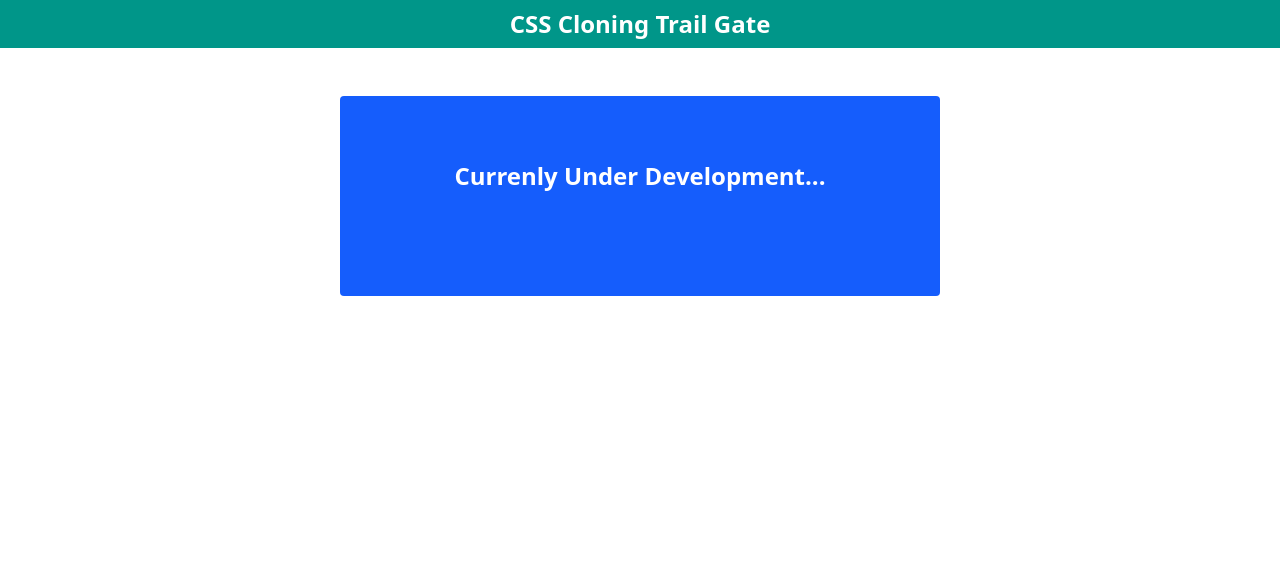
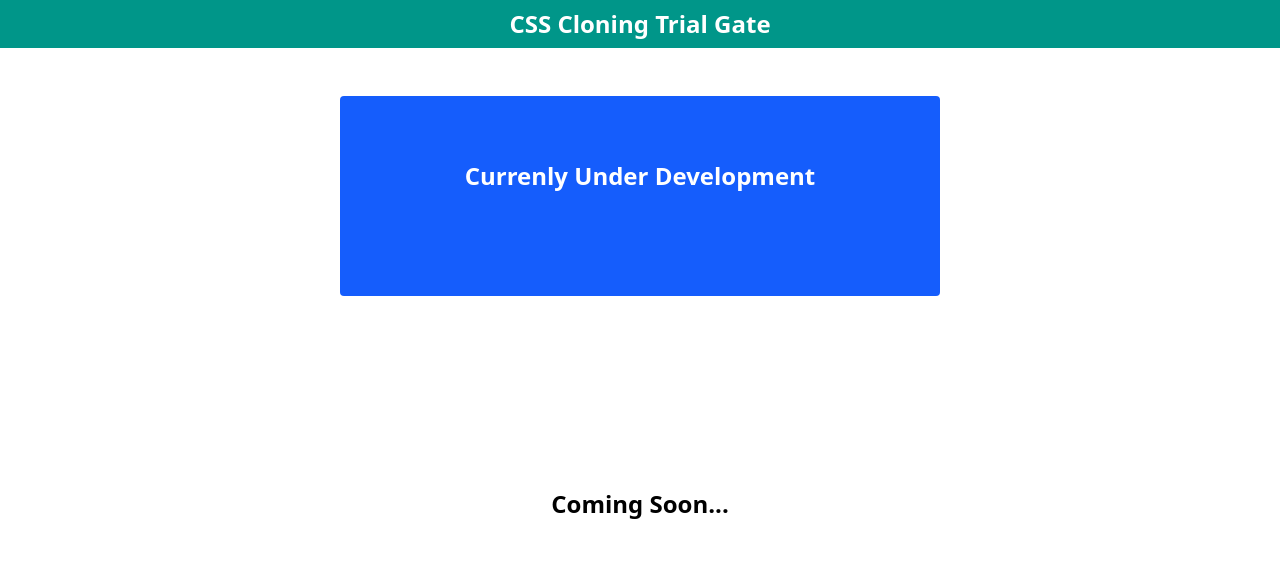
Before and after one commit to Kubanabaraka/CSS-Cloning-Trial-Gate, a website: page index.html in a window 1280 px wide. Drawn offline with Linux system fonts and the light colour scheme.

Commit message:
Add Coming Soon Message

```diff
--- a/index.html
+++ b/index.html
@@ -9,13 +9,15 @@
 
   <div class="text-2xl h-12 w-screen bg-teal-600 items-center ">
    <h1 class="text-white text-center font-bold px-60 p-2">
-    CSS Cloning Trail Gate </h1>
+    CSS Cloning Trial Gate </h1>
   </div>
  <br>
  <br>
   <div class="text-2xl h-50 w-150 bg-blue-600 mx-auto rounded">
    <h1 class="text-white font-bold text-center p-16 ">
-    Currenly Under Development... </h1>
+    Currenly Under Development</h1>
+      <h1 class="text-black-600 font-bold text-center p-16 mt-42 ">
+    Coming Soon... </h1>
   </div>
 </body>
 </html>
```
Also changed, not shown: output.css.
